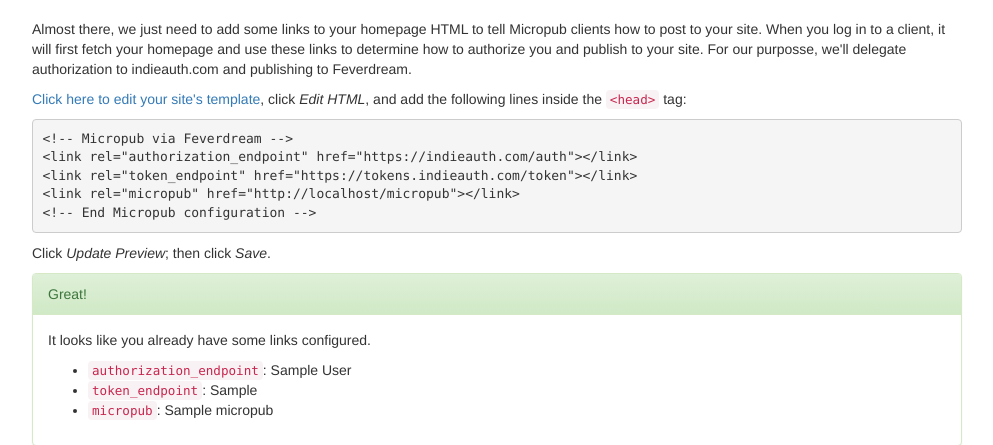
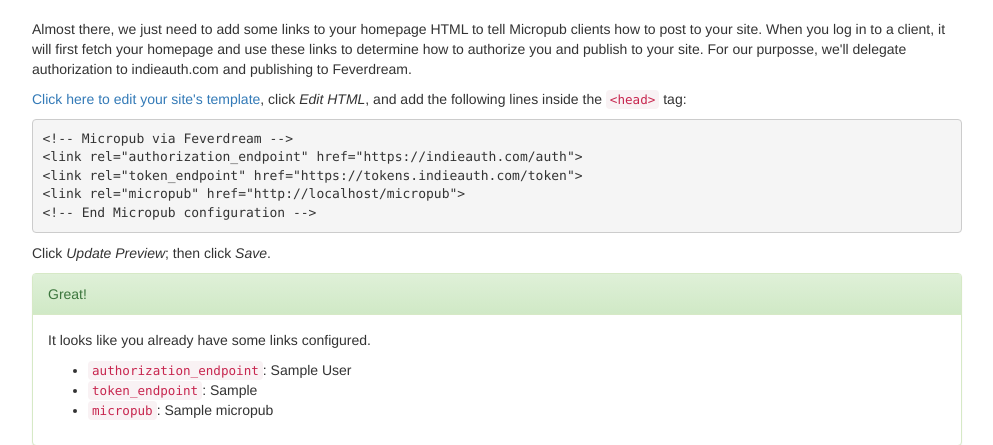
Before and after one commit to kylewm/silo.pub, a Flask app: template feverdream/templates/micropub_tumblr.jinja2 in a window 1280 px wide. Shown: the part 51-496 px from the top of the page, without its empty margins (143-1136 px from the left). Run offline with Flask 2, Linux system fonts and the light colour scheme; the template is opened without the code that fills it: most values are stand-ins (such as "Sample title", 1, 10 or a date in 2020); some libraries are stand-ins or nearby versions.

Commit message:
remove closing tags from <link> on tumblr micropub instructions

```diff
--- a/feverdream/templates/micropub_tumblr.jinja2
+++ b/feverdream/templates/micropub_tumblr.jinja2
@@ -8,9 +8,9 @@
 
 <pre>
 &lt;!-- Micropub via Feverdream --&gt;
-&lt;link rel="authorization_endpoint" href="https://indieauth.com/auth"&gt;&lt;/link&gt;
-&lt;link rel="token_endpoint" href="https://tokens.indieauth.com/token"&gt;&lt;/link&gt;
-&lt;link rel="micropub" href="{{ url_for('micropub.micropub_endpoint', _external=True) }}"&gt;&lt;/link&gt;
+&lt;link rel="authorization_endpoint" href="https://indieauth.com/auth"&gt;
+&lt;link rel="token_endpoint" href="https://tokens.indieauth.com/token"&gt;
+&lt;link rel="micropub" href="{{ url_for('micropub.micropub_endpoint', _external=True) }}"&gt;
 &lt;!-- End Micropub configuration --&gt;
 </pre>
 
```
